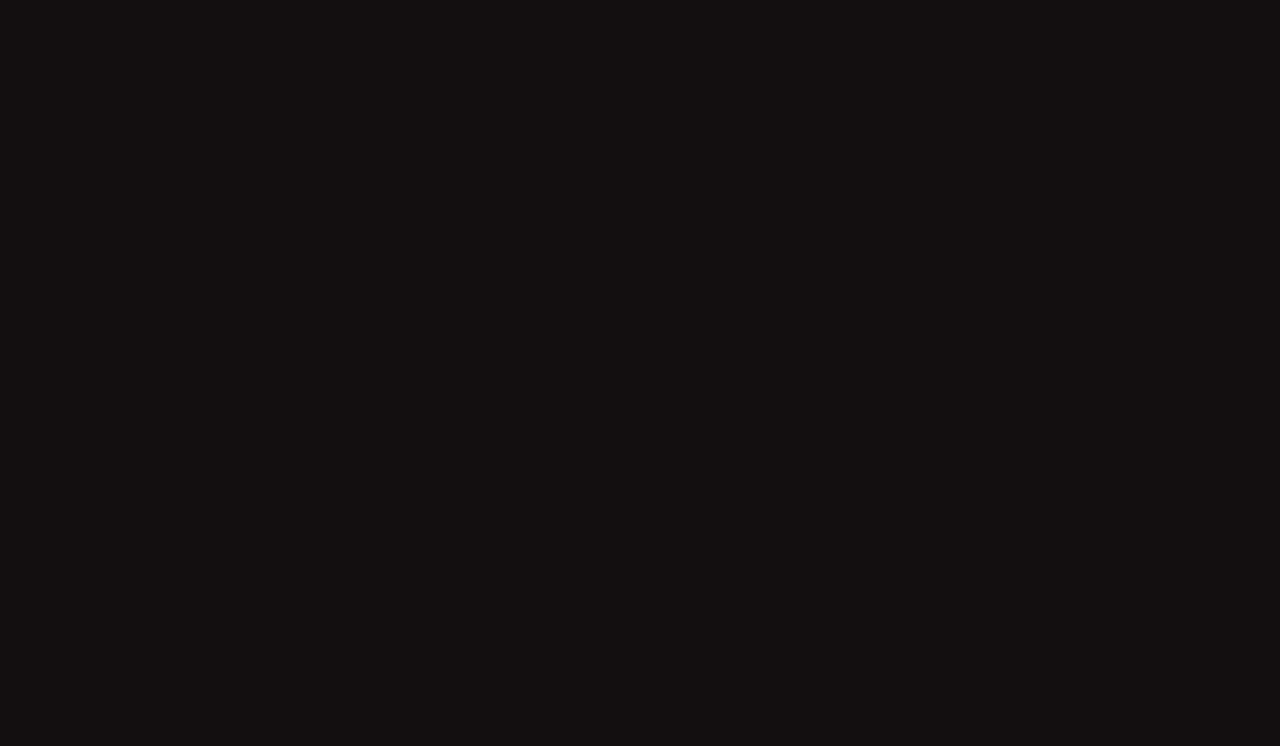
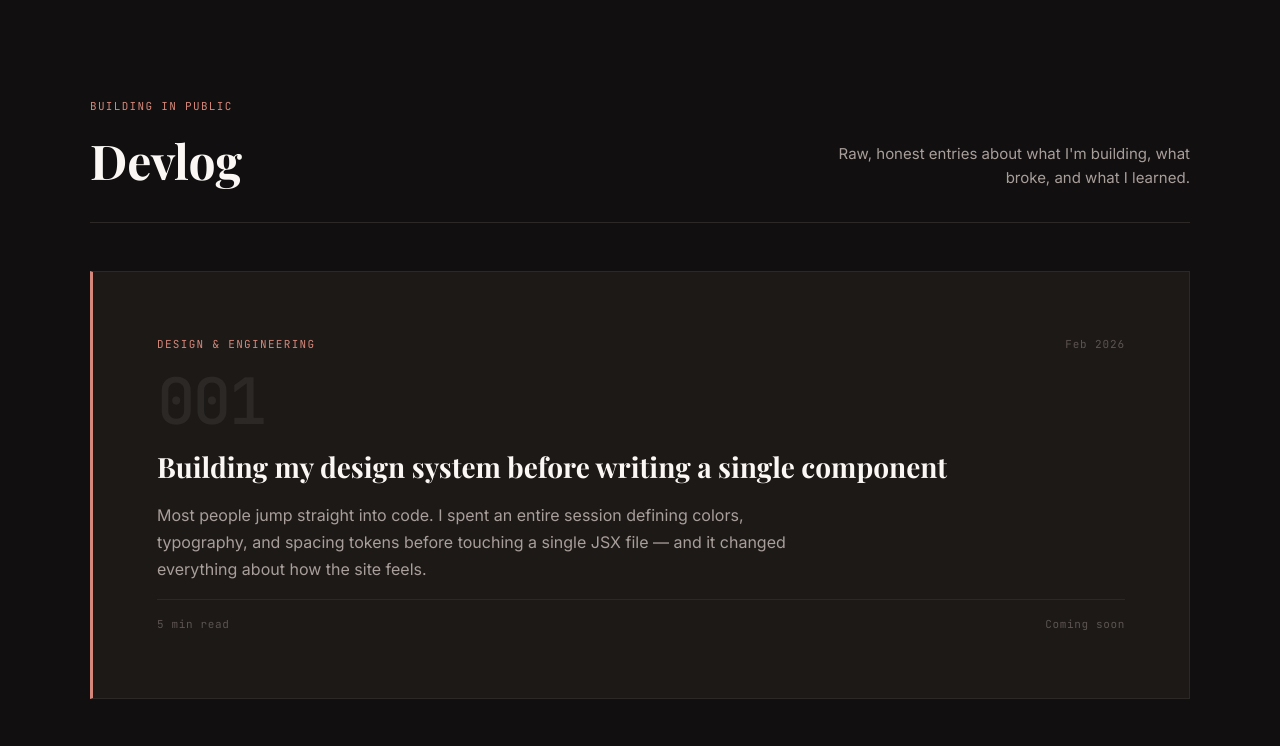
Before and after one commit to Code-Surbhi/SurbhiExplains, a React (Vite) app: page / in a window 1280 px wide. Shown: the part 3680-4426 px from the top of the page. Before the commit the page ends 3648 px from the top, so only its background shows below. Built offline with nearby package versions, Linux system fonts and the light colour scheme; a web font is replaced by a local one.

Commit message:
feat: add devlog section with editorial card layout

```diff
--- a/src/App.jsx
+++ b/src/App.jsx
@@ -1,8 +1,9 @@
 import Navbar from "./components/Navbar/Navbar";
 import Hero from "./components/Hero/Hero";
+import About from "./components/About/About";
 import Projects from "./components/Projects/Projects";
 import Certifications from "./components/Certifications/Certifications";
-import About from "./components/About/About";
+import Devlog from "./components/Devlog/Devlog";
 
 function App() {
   return (
@@ -12,6 +13,7 @@
       <About />
       <Projects />
       <Certifications />
+      <Devlog />
     </main>
   );
 }
--- /dev/null
+++ b/src/components/Devlog/Devlog.css
@@ -0,0 +1,204 @@
+/* ============================================
+   DEVLOG SECTION
+============================================ */
+
+.devlog {
+  padding: var(--space-9) var(--space-7);
+  border-top: 1px solid var(--border);
+}
+
+.devlog__inner {
+  max-width: 1100px;
+  margin: 0 auto;
+  display: flex;
+  flex-direction: column;
+  gap: var(--space-6);
+}
+
+/* --- HEADER --- */
+.devlog__header {
+  display: flex;
+  flex-direction: column;
+  gap: var(--space-3);
+}
+
+.devlog__header-row {
+  display: flex;
+  align-items: flex-end;
+  justify-content: space-between;
+  gap: var(--space-5);
+  padding-bottom: var(--space-5);
+  border-bottom: 1px solid var(--border);
+}
+
+.devlog__title {
+  font-family: var(--font-display);
+  font-size: var(--text-h1);
+  color: var(--text-primary);
+  flex-shrink: 0;
+}
+
+.devlog__description {
+  font-size: 15px;
+  color: var(--text-secondary);
+  max-width: 40ch;
+  text-align: right;
+  line-height: 1.6;
+}
+
+/* --- DEVLOG CARD (base) --- */
+.devlog-card {
+  background: var(--bg-secondary);
+  border: 1px solid var(--border);
+  padding: var(--space-5);
+  display: flex;
+  flex-direction: column;
+  gap: var(--space-3);
+  transition: border-color var(--transition-normal);
+  cursor: pointer;
+  position: relative;
+}
+
+.devlog-card:hover {
+  border-color: var(--accent-muted);
+}
+
+/* --- FEATURED CARD --- */
+.devlog-card--featured {
+  padding: var(--space-7);
+  border-left: 3px solid var(--accent);
+}
+
+.devlog-card--featured .devlog-card__title {
+  font-size: clamp(20px, 3vw, 28px);
+  max-width: 60ch;
+}
+
+.devlog-card--featured .devlog-card__excerpt {
+  max-width: 65ch;
+  font-size: 16px;
+}
+
+/* --- META ROW --- */
+.devlog-card__meta {
+  display: flex;
+  align-items: center;
+  justify-content: space-between;
+}
+
+.devlog-card__date {
+  font-family: var(--font-mono);
+  font-size: var(--text-label);
+  color: var(--text-disabled);
+  letter-spacing: 0.08em;
+}
+
+/* --- ENTRY NUMBER --- */
+.devlog-card__number {
+  font-family: var(--font-mono);
+  font-size: 64px;
+  font-weight: 500;
+  color: var(--border);
+  line-height: 1;
+  letter-spacing: -0.04em;
+  transition: color var(--transition-normal);
+  user-select: none;
+}
+
+.devlog-card:hover .devlog-card__number {
+  color: var(--accent-muted);
+}
+
+/* --- TITLE --- */
+.devlog-card__title {
+  font-family: var(--font-display);
+  font-size: 18px;
+  color: var(--text-primary);
+  line-height: 1.3;
+}
+
+/* --- EXCERPT --- */
+.devlog-card__excerpt {
+  color: var(--text-secondary);
+  font-size: 14px;
+  line-height: 1.7;
+}
+
+/* --- FOOTER --- */
+.devlog-card__footer {
+  display: flex;
+  align-items: center;
+  justify-content: space-between;
+  padding-top: var(--space-3);
+  border-top: 1px solid var(--border);
+  margin-top: auto;
+}
+
+.devlog-card__readtime {
+  font-family: var(--font-mono);
+  font-size: var(--text-label);
+  color: var(--text-disabled);
+  letter-spacing: 0.06em;
+}
+
+.devlog-card__link {
+  font-family: var(--font-mono);
+  font-size: var(--text-label);
+  letter-spacing: 0.06em;
+  color: var(--accent);
+  text-decoration: none;
+  transition: color var(--transition-fast);
+}
+
+.devlog-card__link:hover {
+  color: var(--accent-hover);
+}
+
+.devlog-card__soon {
+  font-family: var(--font-mono);
+  font-size: var(--text-label);
+  letter-spacing: 0.06em;
+  color: var(--text-disabled);
+}
+
+/* --- GRID --- */
+.devlog__grid {
+  display: grid;
+  grid-template-columns: 1fr 1fr;
+  gap: var(--space-4);
+}
+
+/* --- BOTTOM CTA --- */
+.devlog__cta {
+  padding-top: var(--space-4);
+  border-top: 1px solid var(--border);
+  text-align: center;
+}
+
+/* --- MOBILE --- */
+@media (max-width: 768px) {
+  .devlog {
+    padding: var(--space-7) var(--space-3);
+  }
+
+  .devlog__header-row {
+    flex-direction: column;
+    align-items: flex-start;
+  }
+
+  .devlog__description {
+    text-align: left;
+  }
+
+  .devlog__grid {
+    grid-template-columns: 1fr;
+  }
+
+  .devlog-card--featured {
+    padding: var(--space-5);
+  }
+
+  .devlog-card__number {
+    font-size: 48px;
+  }
+}
--- /dev/null
+++ b/src/components/Devlog/Devlog.jsx
@@ -0,0 +1,114 @@
+import "./Devlog.css";
+
+const entries = [
+  {
+    id: "001",
+    featured: true,
+    date: "Feb 2026",
+    tag: "Design & Engineering",
+    title: "Building my design system before writing a single component",
+    excerpt:
+      "Most people jump straight into code. I spent an entire session defining colors, typography, and spacing tokens before touching a single JSX file — and it changed everything about how the site feels.",
+    readTime: "5 min read",
+    link: null,
+  },
+  {
+    id: "002",
+    featured: false,
+    date: "Feb 2026",
+    tag: "React",
+    title: "What I learned building my first real React component",
+    excerpt:
+      "The Hero section taught me more about layout thinking than any tutorial ever did. Here's exactly what broke and how I fixed it.",
+    readTime: "4 min read",
+    link: null,
+  },
+  {
+    id: "003",
+    featured: false,
+    date: "Feb 2026",
+    tag: "AWS",
+    title: "Deploying to AWS S3 + CloudFront for the first time",
+    excerpt:
+      "Free tier, custom domain, SSL certificate. A step-by-step account of everything that confused me and the exact commands that worked.",
+    readTime: "7 min read",
+    link: null,
+  },
+];
+
+function DevlogCard({ entry }) {
+  return (
+    <article
+      className={`devlog-card ${entry.featured ? "devlog-card--featured" : ""}`}
+    >
+      <div className="devlog-card__meta">
+        <span className="label">{entry.tag}</span>
+        <span className="devlog-card__date">{entry.date}</span>
+      </div>
+
+      <div className="devlog-card__number">{entry.id}</div>
+
+      <h3 className="devlog-card__title">{entry.title}</h3>
+
+      <p className="devlog-card__excerpt">{entry.excerpt}</p>
+
+      <div className="devlog-card__footer">
+        <span className="devlog-card__readtime">{entry.readTime}</span>
+        {entry.link ? (
+          <a href={entry.link} className="devlog-card__link">
+            Read entry →
+          </a>
+        ) : (
+          <span className="devlog-card__soon">Coming soon</span>
+        )}
+      </div>
+    </article>
+  );
+}
+
+function Devlog() {
+  const featured = entries.find((e) => e.featured);
+  const rest = entries.filter((e) => !e.featured);
+
+  return (
+    <section className="devlog" id="devlog">
+      <div className="devlog__inner">
+        <div className="devlog__header">
+          <p className="label">Building in Public</p>
+          <div className="devlog__header-row">
+            <h2 className="devlog__title">Devlog</h2>
+            <p className="devlog__description">
+              Raw, honest entries about what I'm building, what broke, and what
+              I learned.
+            </p>
+          </div>
+        </div>
+
+        {/* Featured Entry */}
+        <DevlogCard entry={featured} />
+
+        {/* Remaining Entries */}
+        <div className="devlog__grid">
+          {rest.map((entry) => (
+            <DevlogCard key={entry.id} entry={entry} />
+          ))}
+        </div>
+
+        {/* Bottom CTA */}
+        <div className="devlog__cta">
+          <p
+            className="font-mono"
+            style={{
+              fontSize: "var(--text-small)",
+              color: "var(--text-disabled)",
+            }}
+          >
+            More entries coming as I build →
+          </p>
+        </div>
+      </div>
+    </section>
+  );
+}
+
+export default Devlog;
```
